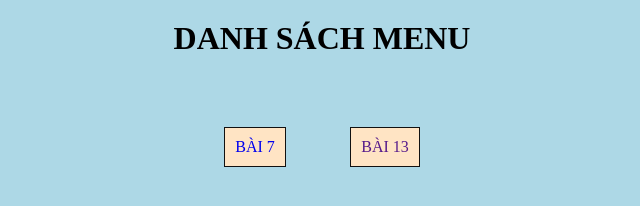
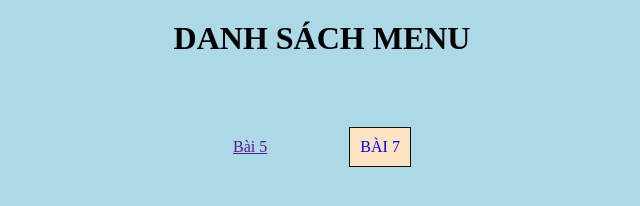
Before and after one commit to nguyenlong68/website683.github.io, a plain HTML site: page index.html in a window 1280 px wide. Shown: the whole page, without its empty margins (318-958 px from the left). Drawn offline with Linux system fonts and the light colour scheme.

Commit message:
Update index.html

```diff
--- a/index.html
+++ b/index.html
@@ -10,10 +10,10 @@
     <h1>DANH SÁCH MENU</h1>
     <div class="menu">
         <li>
-            <a href="https://nguyenlong68.github.io/BT7.github.io/" class="bai7">Bài 7</a>
+            <a href="" class="bai5">Bài 5</a>
         </li>
         <li>
-            <a href="" class="bai13">Bài 13</a>
+            <a href="https://nguyenlong68.github.io/BT7.github.io/" class="bai7">Bài 7</a>
         </li>
     </div>
 </body>
```
